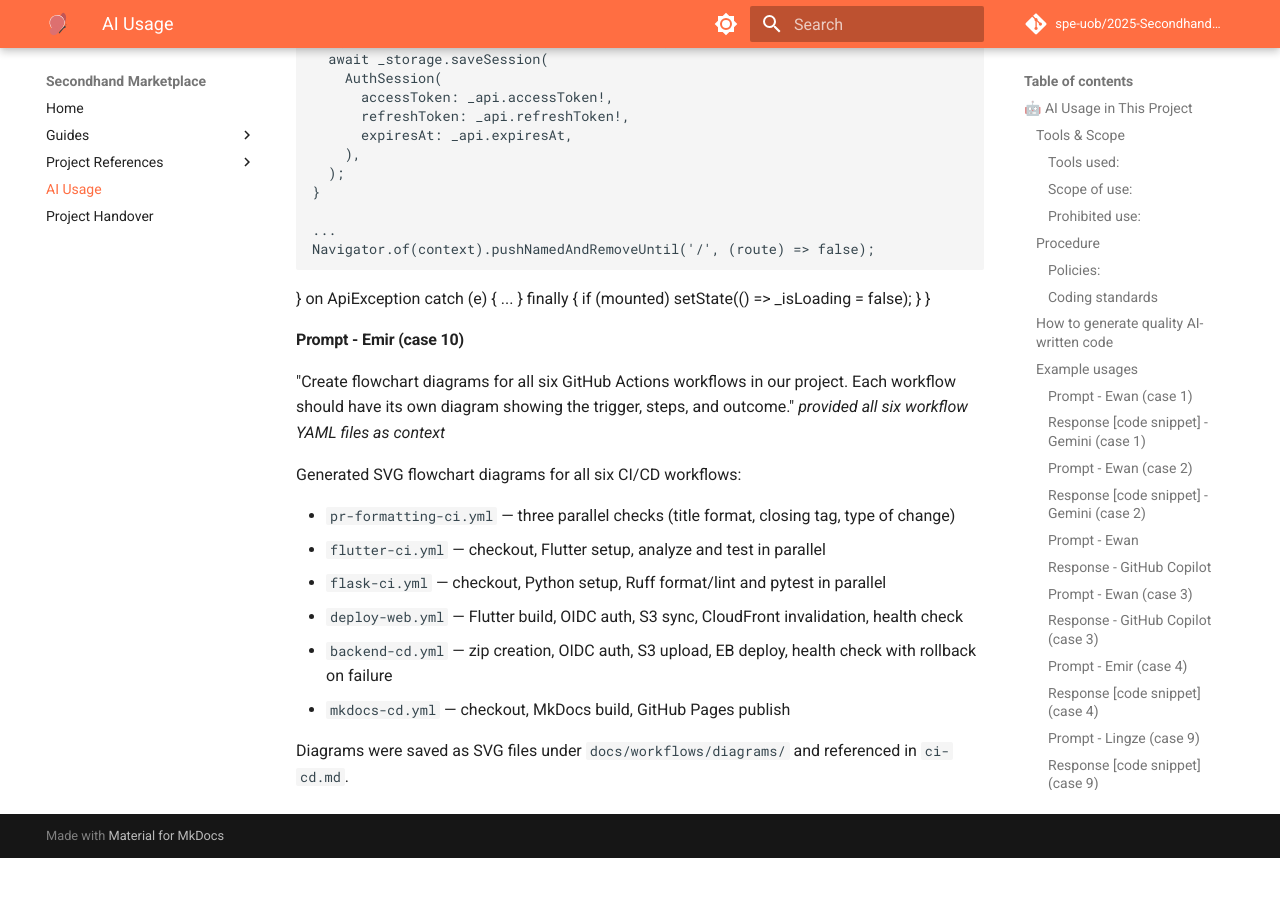
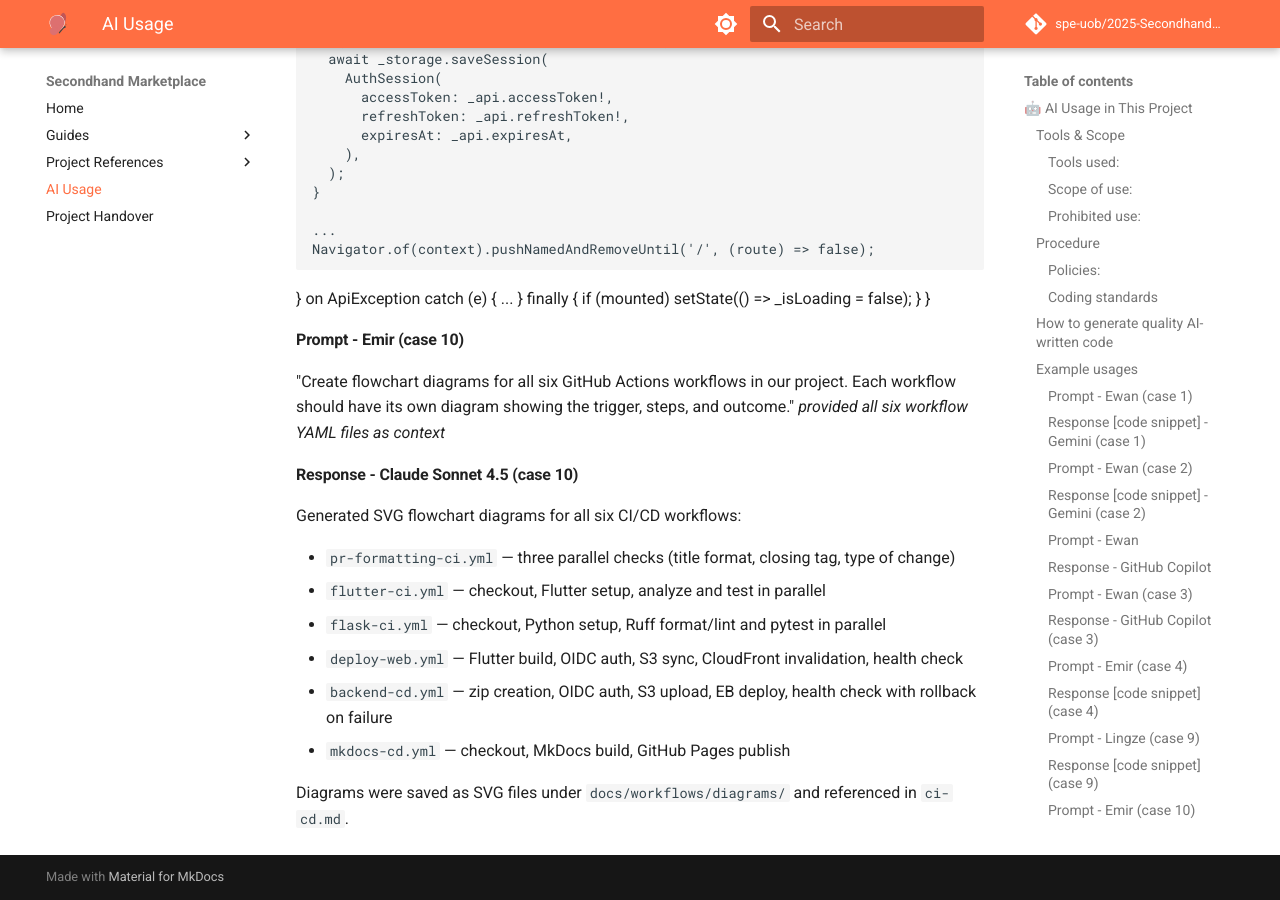
Before and after one commit to Ewan-Friend/Secondhand-Marketplace, an MkDocs documentation site: the page built from docs/AI_usage/Ai_info.md, in a window 1280 px wide and 900 px high, scrolled down 7114 px. Built offline with MkDocs 1.6.1 and Material for MkDocs 9.7.7, drawn with Linux system fonts in a browser that asks for light colours; comment, search, counter and statistics services are not loaded; before the commit the page ends 7972 px from its top, so only the background shows below that.

Commit message:
docs(ci/cd):updated ai docs for diagrams

```diff
--- a/docs/AI_usage/Ai_info.md
+++ b/docs/AI_usage/Ai_info.md
@@ -356,6 +356,7 @@
 "Create flowchart diagrams for all six GitHub Actions workflows in our project. Each workflow should have its own diagram showing the trigger, steps, and outcome."
 *provided all six workflow YAML files as context*
 
+#### Response - Claude Sonnet 4.5 (case 10)
 
 Generated SVG flowchart diagrams for all six CI/CD workflows:
 
```
